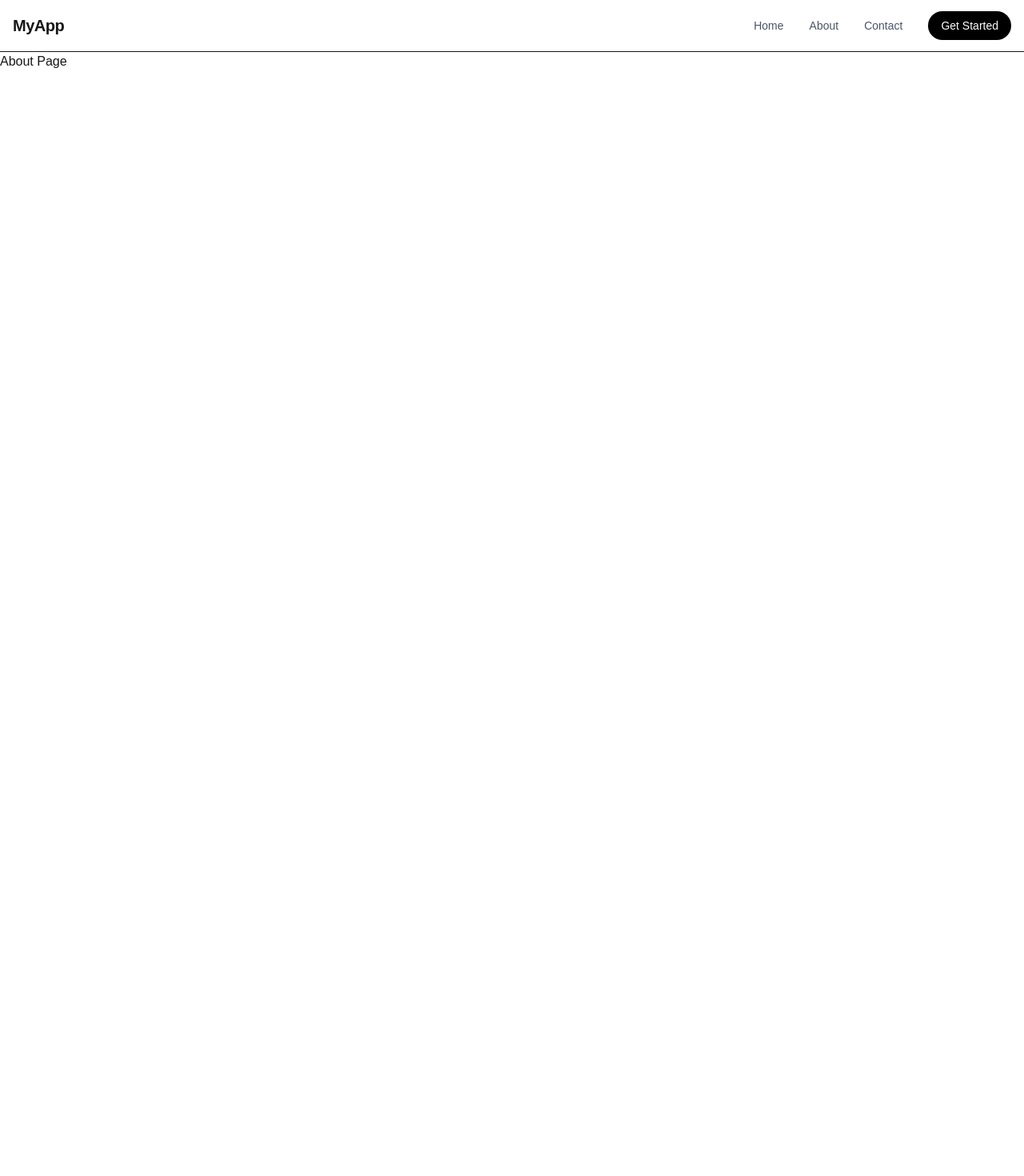
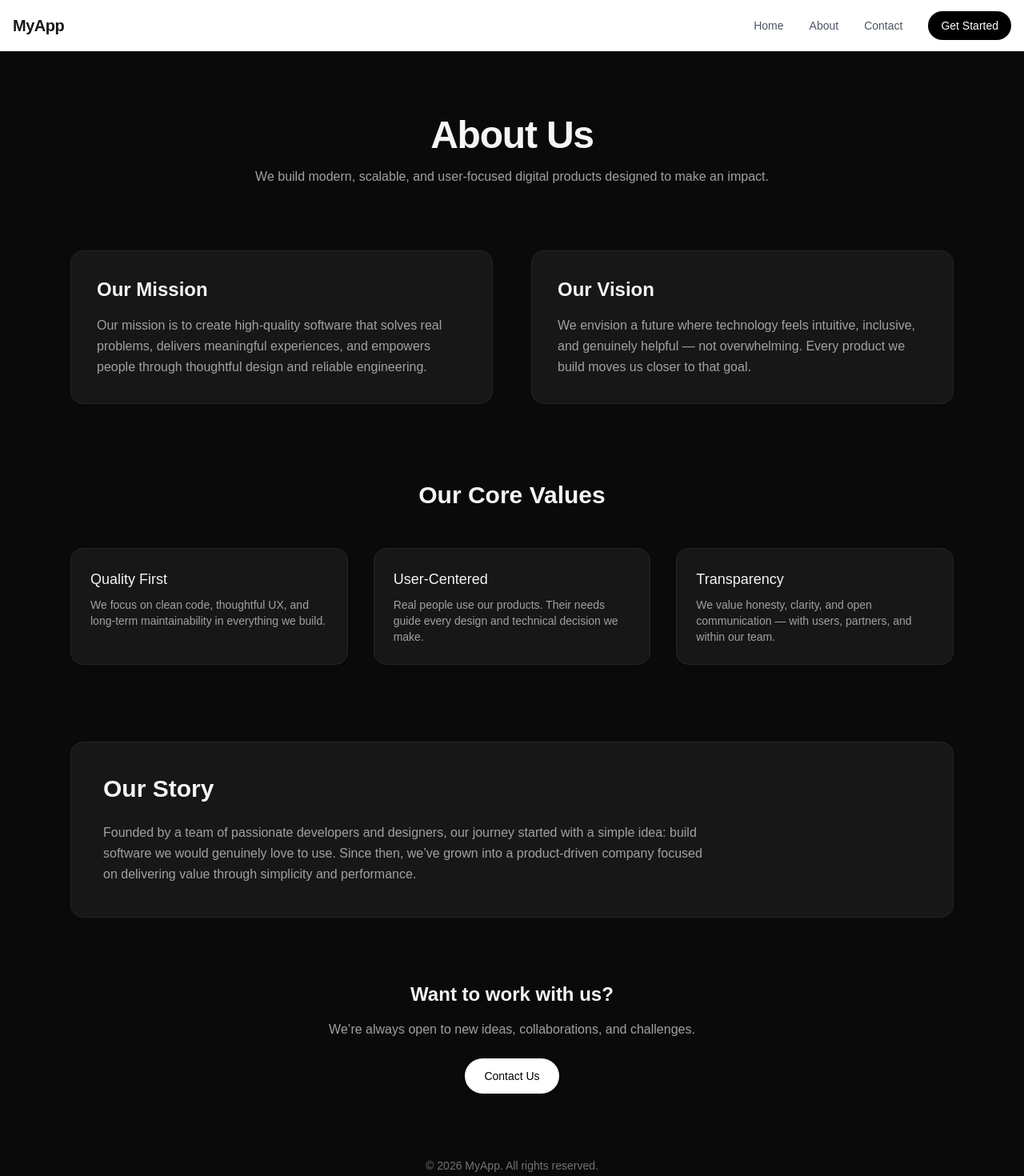
Before and after one commit to SAY007-DEV/nextjs-first-app, a Next.js app in the folder first/: page /about in a window 1280 px wide. Shown: the top 1470 px of the page at 80% size. Before the commit the page ends 800 px from the top, so only its background shows below. Built offline with nearby package versions, Linux system fonts and the light colour scheme.

Commit message:
about page addeda

```diff
--- a/first/app/about/page.js
+++ b/first/app/about/page.js
@@ -1,5 +1,109 @@
-export default function About() {
+export default function AboutPage() {
   return (
-    <h1>About Page</h1>
-  );
+    <div className="min-h-screen bg-neutral-950 text-neutral-100">
+      <div className="mx-auto max-w-6xl px-6 py-20">
+
+        {/* Hero */}
+        <div className="mb-20 text-center">
+          <h1 className="text-4xl md:text-5xl font-bold tracking-tight">
+            About Us
+          </h1>
+          <p className="mt-4 max-w-2xl mx-auto text-neutral-400">
+            We build modern, scalable, and user-focused digital products
+            designed to make an impact.
+          </p>
+        </div>
+
+        {/* Mission + Vision */}
+        <div className="grid gap-12 md:grid-cols-2 mb-24">
+          <div className="rounded-2xl border border-neutral-800 bg-neutral-900 p-8">
+            <h2 className="text-2xl font-semibold mb-4">Our Mission</h2>
+            <p className="text-neutral-400 leading-relaxed">
+              Our mission is to create high-quality software that solves real
+              problems, delivers meaningful experiences, and empowers people
+              through thoughtful design and reliable engineering.
+            </p>
+          </div>
+
+          <div className="rounded-2xl border border-neutral-800 bg-neutral-900 p-8">
+            <h2 className="text-2xl font-semibold mb-4">Our Vision</h2>
+            <p className="text-neutral-400 leading-relaxed">
+              We envision a future where technology feels intuitive, inclusive,
+              and genuinely helpful — not overwhelming. Every product we build
+              moves us closer to that goal.
+            </p>
+          </div>
+        </div>
+
+        {/* Values */}
+        <div className="mb-24">
+          <h2 className="text-3xl font-semibold text-center mb-12">
+            Our Core Values
+          </h2>
+
+          <div className="grid gap-8 md:grid-cols-3">
+            <div className="rounded-2xl border border-neutral-800 bg-neutral-900 p-6">
+              <h3 className="text-lg font-medium mb-2">Quality First</h3>
+              <p className="text-sm text-neutral-400">
+                We focus on clean code, thoughtful UX, and long-term
+                maintainability in everything we build.
+              </p>
+            </div>
+
+            <div className="rounded-2xl border border-neutral-800 bg-neutral-900 p-6">
+              <h3 className="text-lg font-medium mb-2">User-Centered</h3>
+              <p className="text-sm text-neutral-400">
+                Real people use our products. Their needs guide every design
+                and technical decision we make.
+              </p>
+            </div>
+
+            <div className="rounded-2xl border border-neutral-800 bg-neutral-900 p-6">
+              <h3 className="text-lg font-medium mb-2">Transparency</h3>
+              <p className="text-sm text-neutral-400">
+                We value honesty, clarity, and open communication — with users,
+                partners, and within our team.
+              </p>
+            </div>
+          </div>
+        </div>
+
+        {/* Team / Story */}
+        <div className="rounded-2xl border border-neutral-800 bg-neutral-900 p-10 mb-20">
+          <h2 className="text-3xl font-semibold mb-6">
+            Our Story
+          </h2>
+          <p className="text-neutral-400 leading-relaxed max-w-3xl">
+            Founded by a team of passionate developers and designers, our
+            journey started with a simple idea: build software we would
+            genuinely love to use. Since then, we’ve grown into a product-driven
+            company focused on delivering value through simplicity and
+            performance.
+          </p>
+        </div>
+
+        {/* CTA */}
+        <div className="text-center">
+          <h3 className="text-2xl font-semibold mb-4">
+            Want to work with us?
+          </h3>
+          <p className="text-neutral-400 mb-6">
+            We’re always open to new ideas, collaborations, and challenges.
+          </p>
+
+          <a
+            href="/contact"
+            className="inline-block rounded-full bg-white px-6 py-3 text-sm font-medium text-black hover:bg-neutral-200 transition"
+          >
+            Contact Us
+          </a>
+        </div>
+
+        {/* Footer */}
+        <p className="mt-20 text-center text-sm text-neutral-500">
+          © {new Date().getFullYear()} MyApp. All rights reserved.
+        </p>
+      </div>
+    </div>
+  )
 }
```
Also changed, not shown: first/app/home/page.jsx (added).
